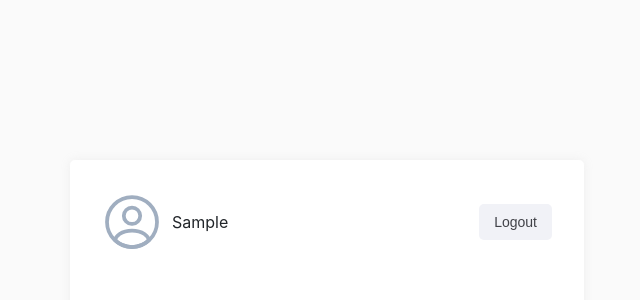
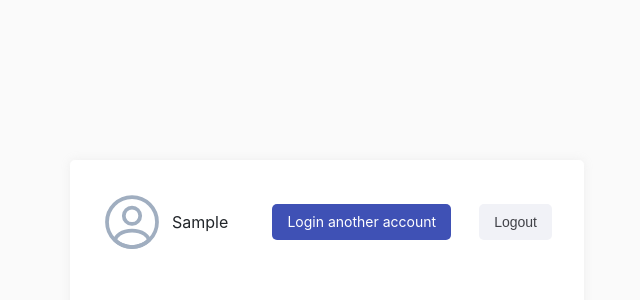
Before and after one commit to domkoder/bitmama-task, a React (Create React App) app: page / in a window 1280 px wide. Both pictures are taken after typing "Sample" into the empty fields and a click on the button "Login". Shown: the top 300 px of the page, without its empty margins (313-953 px from the left). Built offline with nearby package versions, Linux system fonts and the light colour scheme.

Commit message:
added button to login another user

```diff
--- a/src/App.jsx
+++ b/src/App.jsx
@@ -46,6 +46,14 @@ function App() {
 							<ProfileIcon className="profile__icon" />
 							<p>{user}</p>
 						</div>
+						<a
+							href="http://localhost:3000/"
+							target="_blank"
+							rel="noreferrer"
+							className="button"
+						>
+							Login another account
+						</a>
 						<button className="button button-secondary" onClick={handleLogout}>
 							Logout
 						</button>
--- a/src/index.css
+++ b/src/index.css
@@ -13,3 +13,7 @@ code {
 	font-family: source-code-pro, Menlo, Monaco, Consolas, 'Courier New',
 		monospace;
 }
+
+a {
+	text-decoration: none;
+}
```
